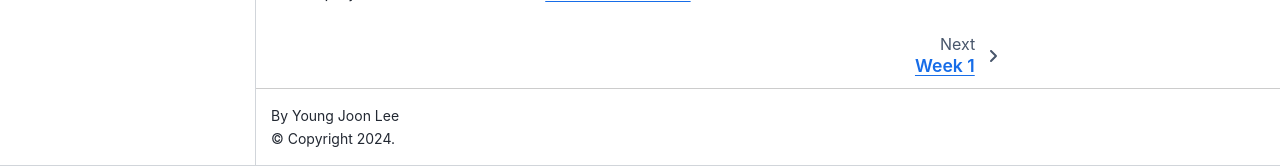
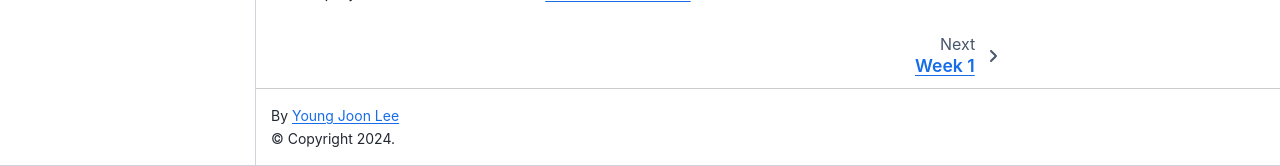
Before and after one commit to halla-ai/mlops-2024, a Jupyter Book: the page built from book/index.md, in a window 1280 px wide and 900 px high, scrolled down 502 px. Shown: the part 734-900 px from the top of the window. Built offline with Jupyter Book 1.0.4 settings and Sphinx 7.4.7 and the Sphinx Book theme 1.1.4, drawn with Linux system fonts in a browser that asks for light colours; a script that is not in the unit is left out; part of the change alters nothing that is shown.

```diff
--- a/book/_config.yml
+++ b/book/_config.yml
@@ -6,7 +6,7 @@
 #######################################################################################
 # Book settings
 title: "머신러닝시스템 2024" # The title of the book. Will be placed in the left navbar.
-author: "Young Joon Lee" # The author of the book
+author: "<a href='https://entelecheia.me/'>Young Joon Lee</a>"
 copyright: "2024" # Copyright year to be placed in the footer
 # logo: Path to the book logo
 
```
